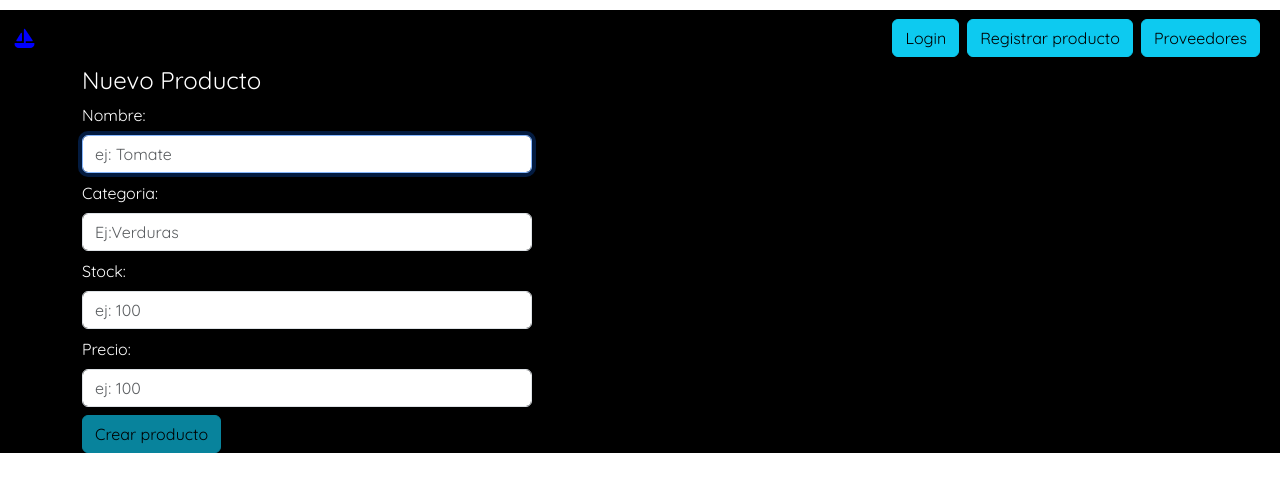
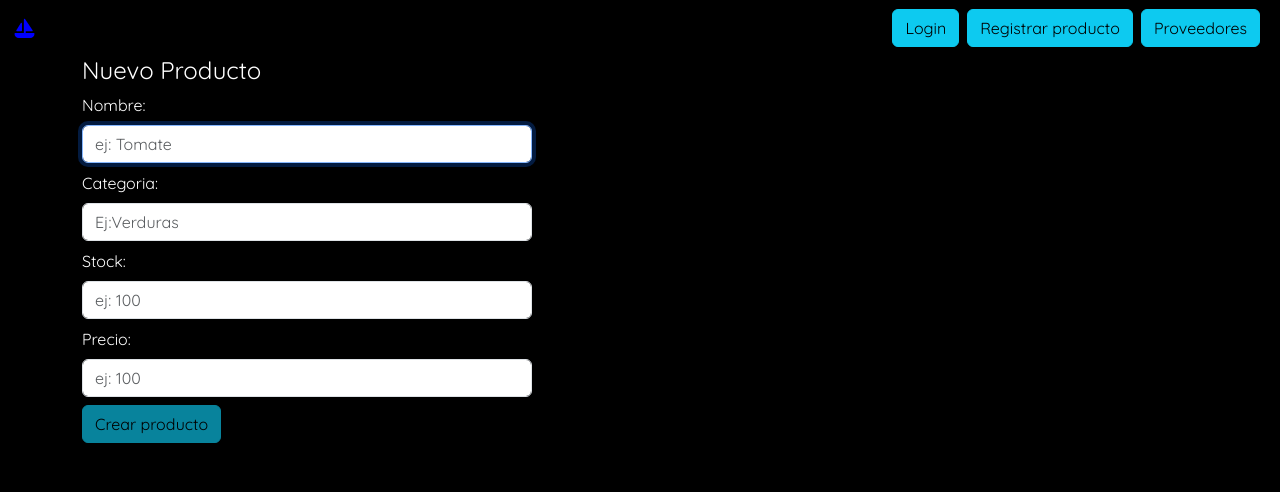
Before and after one commit to TechnoJavBar/Neo4jCRUD, a React (Vite) app: page /register in a window 1280 px wide. Shown: the top 492 px of the page. Built offline with nearby package versions, Linux system fonts and the light colour scheme.

Commit message:
Se ha eliminado el margen superior y se ha establecido una altura mínima para que ocupe toda la pantalla

```diff
--- a/src/App.css
+++ b/src/App.css
@@ -8,6 +8,6 @@
 .app {
   background-color: black;
   color: white;
-  margin-top: 10px;
+  min-height: 100vh;
 
 }
```
